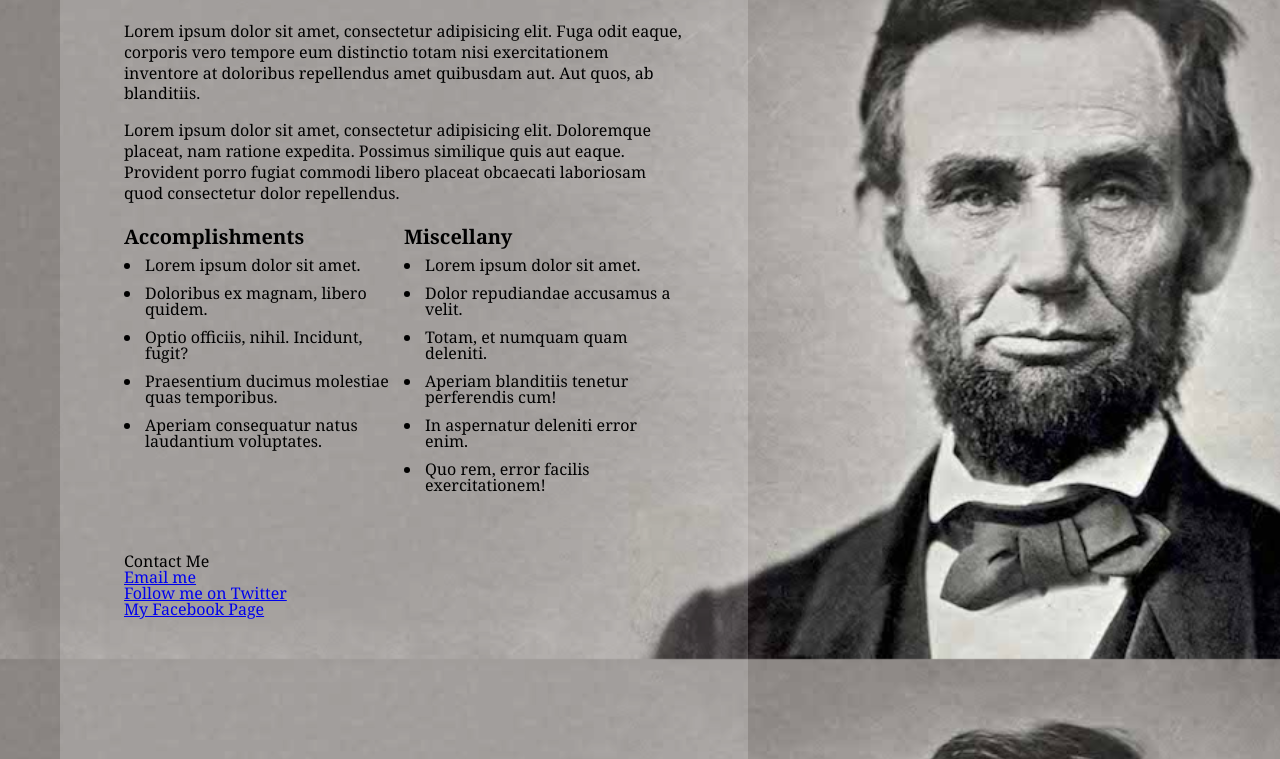
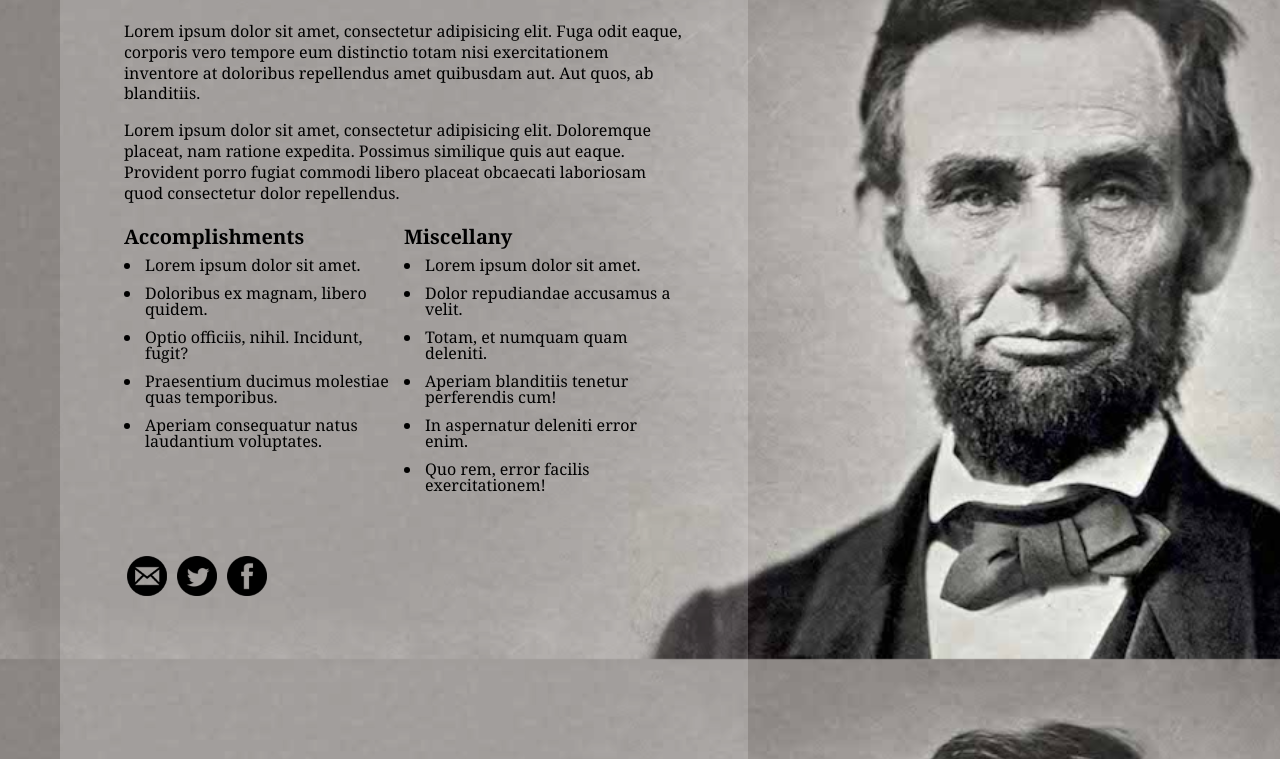
Before and after one commit to joseph-ortiz/thinkful-honest-abe, a plain HTML site: page index.html in a window 1280 px wide. Shown: the part 141-900 px from the top of the page. Drawn offline with Linux system fonts and the light colour scheme.

Commit message:
Contact Info Section updated with icons

```diff
--- a/index.html
+++ b/index.html
@@ -38,11 +38,20 @@
 		</div>
 	</div>
 
-		<h3>Contact Me</h3>
-		<ul>
-			<li><a href="mailto:abrahmlincoln#mailinator.com" target="_blank">Email me</a></li>
-			<li><a href="https://twitter.com/APLM" target="_blank">Follow me on Twitter</a></li>
-			<li><a href="https://www.facebook.com/PresidentLincoln" target="_blank">My Facebook Page</a></li>
+
+		<ul class="contact">
+			<li><a
+			href="mailto:abrahmlincoln#mailinator.com"
+			target="_blank"
+			class="icon email"></a></li>
+			<li><a
+			href="https://twitter.com/APLM"
+			target="_blank"
+			class="icon twitter"></a></li>
+			<li><a
+			href="https://www.facebook.com/PresidentLincoln"
+			target="_blank"
+			class="icon facebook"></a></li>
 		</ul>
 </div>
 
--- a/main.css
+++ b/main.css
@@ -1,3 +1,9 @@
+
+/***************************
+****************************
+Basic Layout
+****************************
+***************************/
 body{
 	background: url('images/abe.jpg') no-repeat center center fixed;
 	background-size: cover;
@@ -59,3 +65,45 @@ h2{
 	padding-left: 3px;
 	margin-bottom: 12px;
 }
+/*layout end*/
+
+
+
+/***************************
+****************************
+Contact us section
+****************************
+***************************/
+ul.contact {
+	list-style: none;
+}
+
+ul.contact li{
+	display:inline-block;
+}
+
+.email{
+	background: url('images/email.png') no-repeat center center;
+}
+
+.facebook {
+	background: url('images/fb.png') no-repeat center center;
+}
+
+.twitter {
+	background: url('images/twitter.png') no-repeat center center;
+}
+
+.icon{
+	display: block;
+	width: 40px;
+	height: 40px;
+	margin: 3px;
+	background-size: cover;
+	-webkit-background-size: cover;
+	-moz-background-size: cover;
+	-o-background-size: cover;
+	background-size: cover;
+}
+
+/*Contact us  end*/
```
